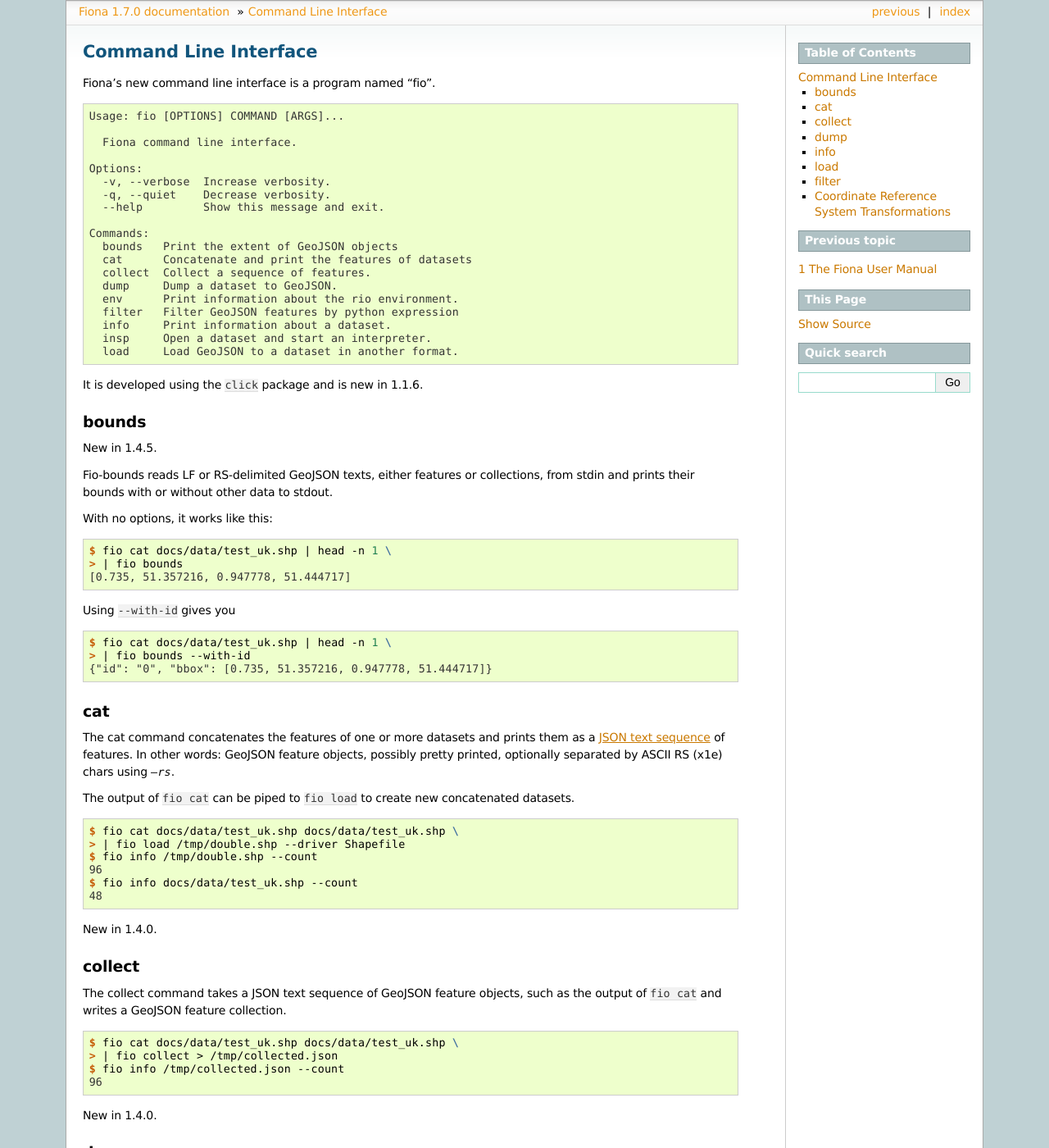
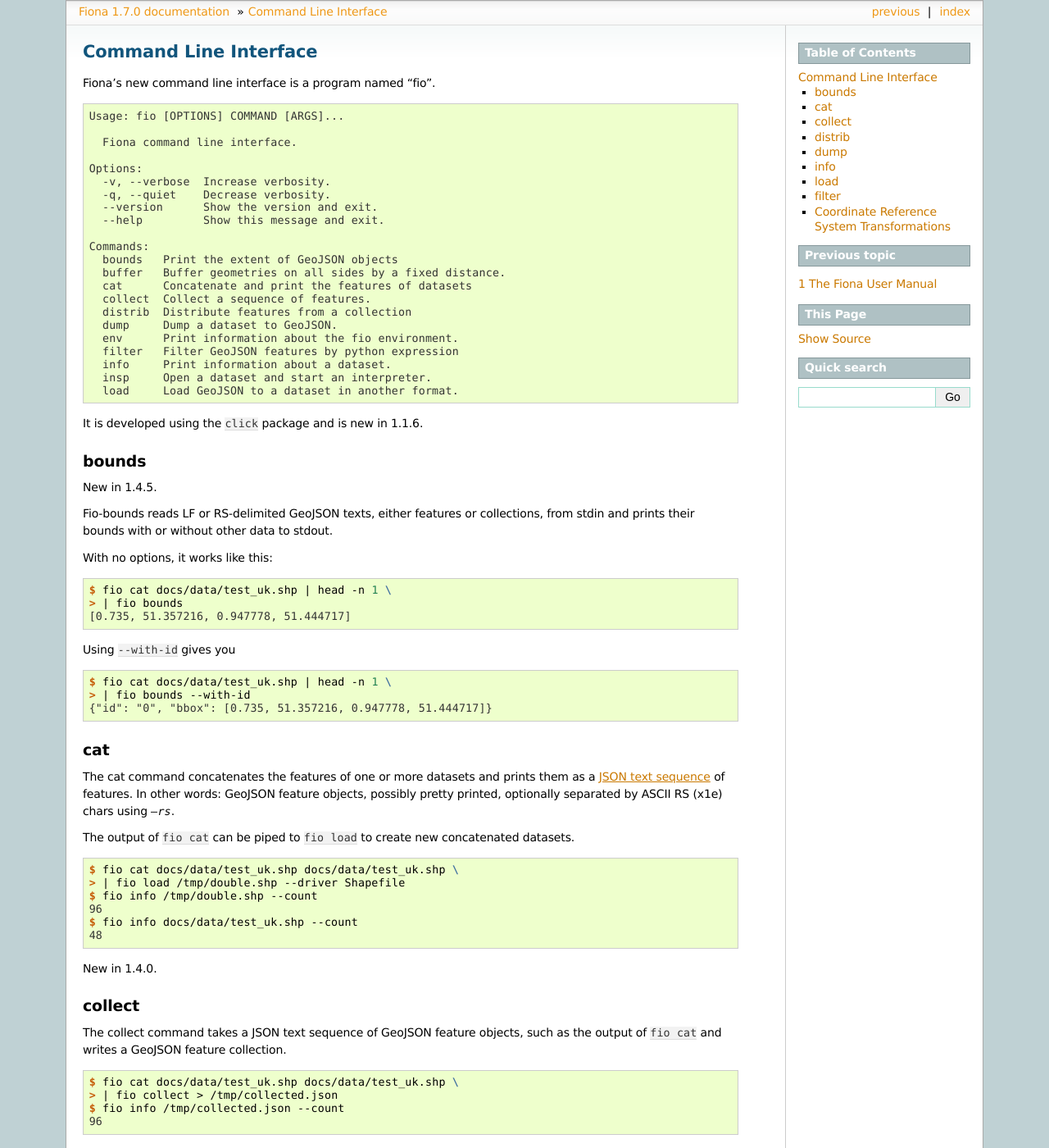
Before and after one commit to Toblerity/Fiona, a Sphinx documentation site: the page built from docs/cli.rst, in a window 1280 px wide and 1400 px high. Shown: the whole window at 82% size. Built offline with Sphinx 7.4.7, drawn with Linux system fonts in a browser that asks for light colours; pages that are not in the unit, such as notebooks, are missing from menus; some of the changed text lies outside the part shown.

Commit message:
Add section on fio-distrib

```diff
--- a/docs/cli.rst
+++ b/docs/cli.rst
@@ -12,14 +12,17 @@
     Options:
       -v, --verbose  Increase verbosity.
       -q, --quiet    Decrease verbosity.
+      --version      Show the version and exit.
       --help         Show this message and exit.
 
     Commands:
       bounds   Print the extent of GeoJSON objects
+      buffer   Buffer geometries on all sides by a fixed distance.
       cat      Concatenate and print the features of datasets
       collect  Collect a sequence of features.
+      distrib  Distribute features from a collection
       dump     Dump a dataset to GeoJSON.
-      env      Print information about the rio environment.
+      env      Print information about the fio environment.
       filter   Filter GeoJSON features by python expression
       info     Print information about a dataset.
       insp     Open a dataset and start an interpreter.
@@ -87,6 +90,21 @@
     > | fio collect > /tmp/collected.json
     $ fio info /tmp/collected.json --count
     96
+
+New in 1.4.0.
+
+distrib
+-------
+
+The inverse of fio-collect, fio-distrib takes a GeoJSON feature collection
+and writes a JSON text sequence of GeoJSON feature objects.
+
+.. code-block:: console
+
+    $ fio info --count tests/data/coutwildrnp.shp
+    67
+    $ fio cat tests/data/coutwildrnp.shp | fio collect | fio distrib | wc -l
+    67
 
 New in 1.4.0.
 
```
